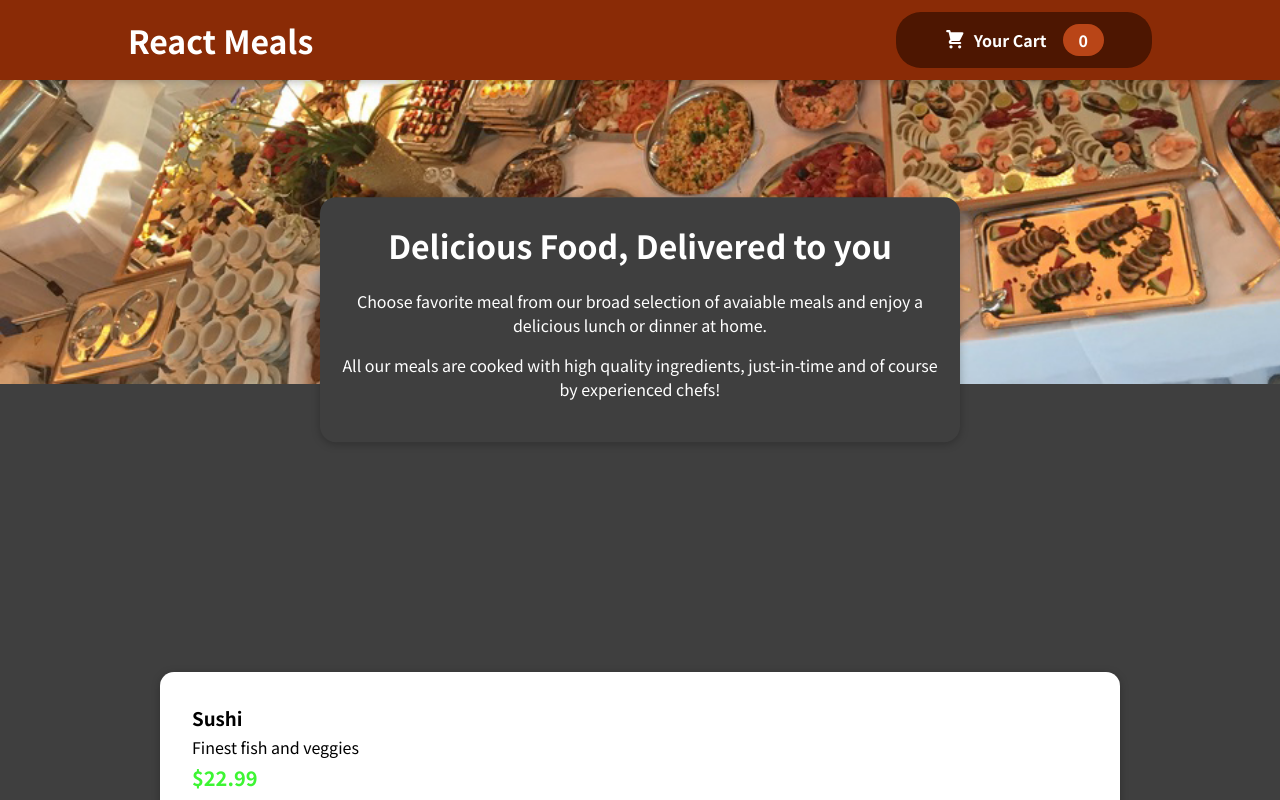
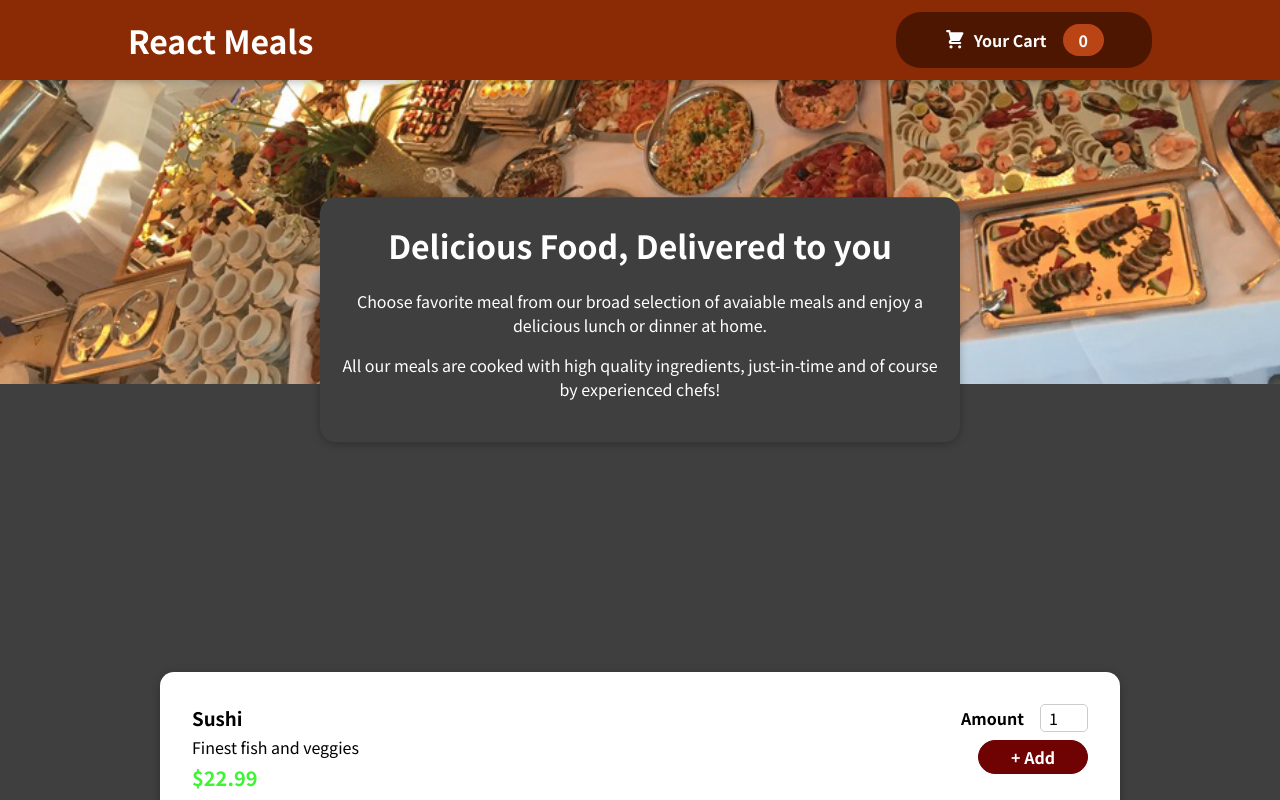
Before and after one commit to sajay3159/Restaurants_website, a React (Vite) app: page / in a window 1280 px wide. Shown: the top 800 px of the page. Built offline with nearby package versions, Linux system fonts and the light colour scheme.

Commit message:
Adding a Form

```diff
--- a/src/components/Layout/HeaderCartButton.module.css
+++ b/src/components/Layout/HeaderCartButton.module.css
@@ -40,7 +40,7 @@
   animation: bump 300ms ease-out;
 }
 
-@keyframes bump {
+/* @keyframes bump {
   0% {
     transform: scale(1);
   }
@@ -56,4 +56,4 @@
   100% {
     transform: scale(1);
   }
-}
+} */
--- a/src/components/Meal/AvaibleMeals.jsx
+++ b/src/components/Meal/AvaibleMeals.jsx
@@ -27,6 +27,12 @@
     description: "Healthy...and green...",
     price: 18.99,
   },
+  {
+    id: "m5",
+    name: "Paneer Butter Masala",
+    description: "Healthy...and Tasty...",
+    price: 28.99,
+  },
 ];
 
 const AvailableMeals = () => {
--- a/src/components/Meal/MealsItem/MealItem.jsx
+++ b/src/components/Meal/MealsItem/MealItem.jsx
@@ -1,4 +1,5 @@
 import classes from "./MealItem.module.css";
+import MealItemForm from "./MealItemForm";
 
 const MealsItem = (props) => {
   const price = `$${props.price.toFixed(2)}`;
@@ -10,6 +11,9 @@
         <div className={classes.description}>{props.description}</div>
         <div className={classes.price}>{price}</div>
       </div>
+      <div>
+        <MealItemForm id={props.id} />
+      </div>
     </li>
   );
 };
--- /dev/null
+++ b/src/components/Meal/MealsItem/MealItemForm.jsx
@@ -0,0 +1,23 @@
+import Input from "../../UI/Input";
+import classes from "./MealItemForm.module.css";
+
+const MealItemForm = (props) => {
+  return (
+    <form className={classes.form}>
+      <Input
+        label="Amount"
+        input={{
+          id: "amount_" + props.id,
+          type: "number",
+          min: "1",
+          max: "5",
+          step: "1",
+          defaultValue: "1",
+        }}
+      />
+      <button type="button">+ Add</button>
+    </form>
+  );
+};
+
+export default MealItemForm;
--- /dev/null
+++ b/src/components/Meal/MealsItem/MealItemForm.module.css
@@ -0,0 +1,20 @@
+.form {
+  text-align: right;
+}
+
+.form button {
+  font: inherit;
+  cursor: pointer;
+  background-color: #6f0303;
+  border: 1px solid #6f0303;
+  color: white;
+  padding: 0.25rem 2rem;
+  border-radius: 20px;
+  font-weight: bold;
+}
+
+.form button:hover,
+.form button:active {
+  background-color: #136403;
+  border-color: #136403;
+}
--- /dev/null
+++ b/src/components/UI/Input.jsx
@@ -0,0 +1,12 @@
+import classes from "./Input.module.css";
+
+const Input = (props) => {
+  return (
+    <div className={classes.input}>
+      <label htmlFor={props.input.id}>{props.label}</label>
+      <input {...props.input} />
+    </div>
+  );
+};
+
+export default Input;
--- /dev/null
+++ b/src/components/UI/Input.module.css
@@ -0,0 +1,18 @@
+.input {
+  display: flex;
+  align-items: center;
+  margin-bottom: 0.5rem;
+}
+
+.input label {
+  font-weight: bold;
+  margin-right: 1rem;
+}
+
+.input input {
+  width: 3rem;
+  border-radius: 5px;
+  border: 1px solid #ccc;
+  font: inherit;
+  padding-left: 0.5rem;
+}
```
Also changed, not shown: src/components/Meal/Meals.module.css (deleted).
